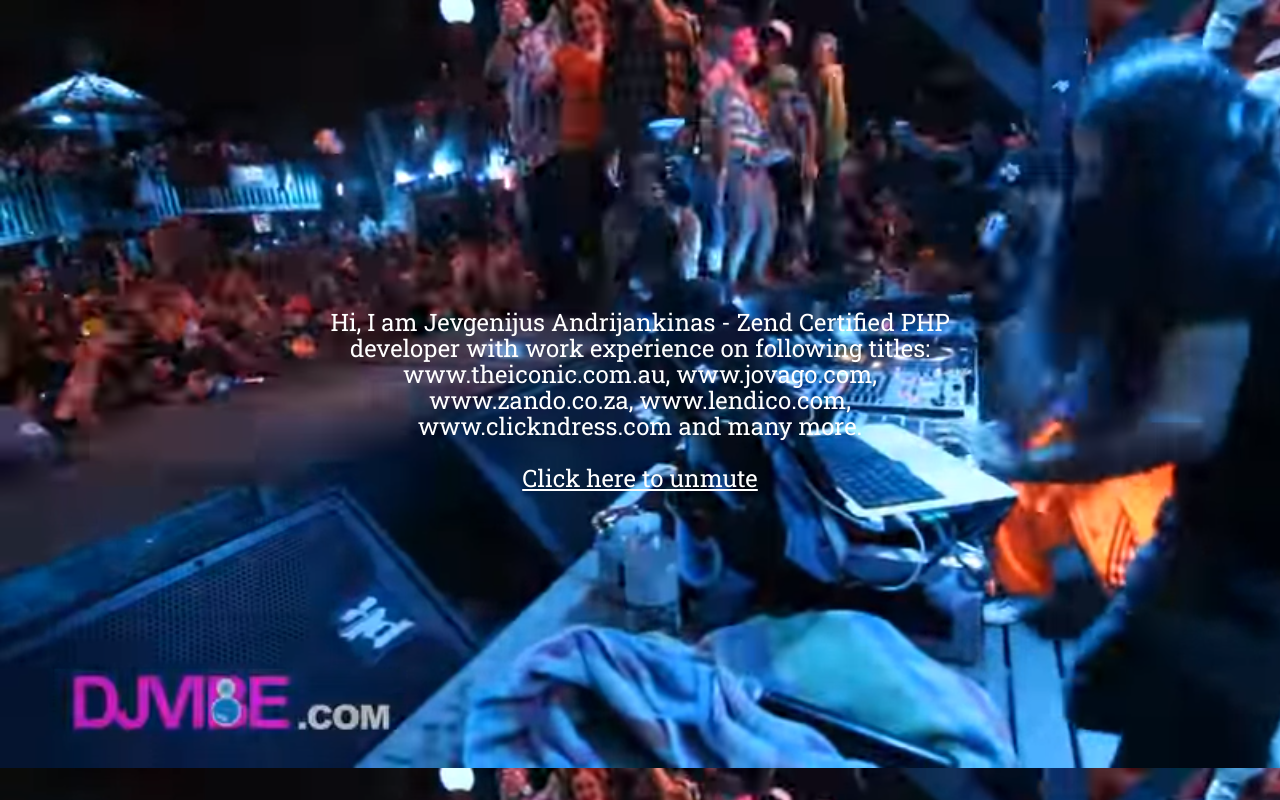
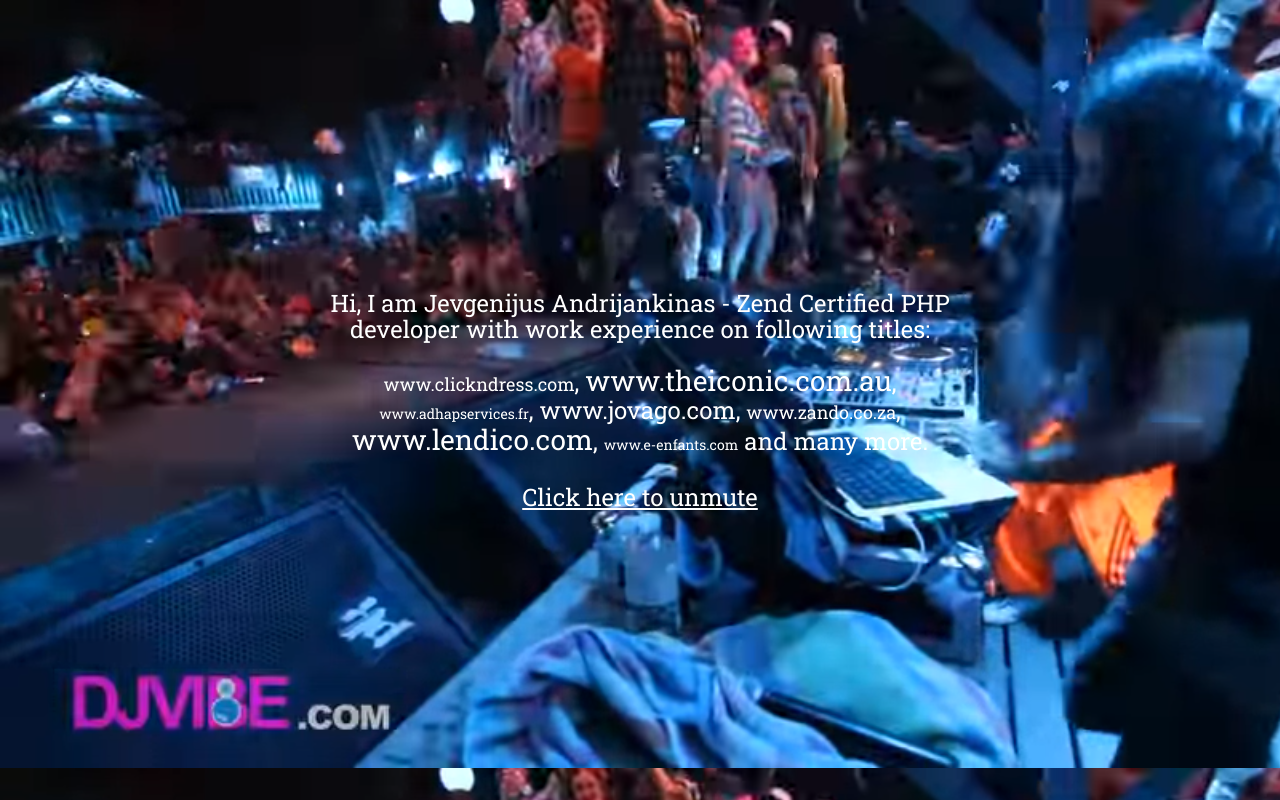
Before and after one commit to jevgenijusr/homepage, a plain HTML site: page index.html in a window 1280 px wide. Drawn offline with Linux system fonts and the light colour scheme; a script that the page names is missing.

Commit message:
portfolio update

```diff
--- a/index.html
+++ b/index.html
@@ -29,7 +29,7 @@
             line-height: 26px;
             text-align: center;
         }
-        .cover .hi span {
+        .cover .hi span.unmute {
             cursor: pointer;
             text-decoration: underline;
         }
@@ -56,6 +56,18 @@
         .tv .screen.active {
             opacity: 1;
         }
+        .small {
+            font-size: 14px;
+            text-decoration: none;
+        }
+        .medium {
+            font-size: 18px;
+            text-decoration: none;
+        }
+        .large {
+            font-size: 28px;
+            text-decoration: none;
+        }
     </style>
     <script src="jquery-3.1.0.min.js"></script>
 
@@ -64,13 +76,10 @@
 <body>
 
 <div class="cover">
-    <!--<div class="hi">This is fully responsive & mobile friendly YouTube video background scaled with 16/9 aspect ratio. Actually bunch of videos - js loads 1 of 4 with different start/end times, then it loops. <span>Click here to unmute</span> - all the tracks are quite awesome. ;]<br><br>Used these bits of code for <a href="http://snowboard.is" target="_blank">SNOWBOARD.IS</a> website. Enjoy!</div>-->
     <div class="hi">
-        Hi, I am Jevgenijus Andrijankinas - Zend Certified PHP developer with work experience on following titles: www.theiconic.com.au, www.jovago.com, www.zando.co.za, www.lendico.com, www.clickndress.com and many more.
+        Hi, I am Jevgenijus Andrijankinas - Zend Certified PHP developer with work experience on following titles: <br/> <br/> <span class="medium">www.clickndress.com</span>, <span class="large">www.theiconic.com.au</span>, <span class="small">www.adhapservices.fr</span>, www.jovago.com, <span class="medium">www.zando.co.za</span>, <span class="large">www.lendico.com</span>, <span class="small">www.e-enfants.com</span> and many more.
         <br/><br/>
-        <span>Click here to unmute</span>
-
-        <!--This is fully responsive & mobile friendly YouTube video background scaled with 16/9 aspect ratio. Actually bunch of videos - js loads 1 of 4 with different start/end times, then it loops. <span>Click here to unmute</span> - all the tracks are quite awesome. ;]<br><br>Used these bits of code for <a href="http://snowboard.is" target="_blank">SNOWBOARD.IS</a> website. Enjoy!-->
+        <span class="unmute">Click here to unmute</span>
     </div>
 </div>
 <div class="tv">
```
